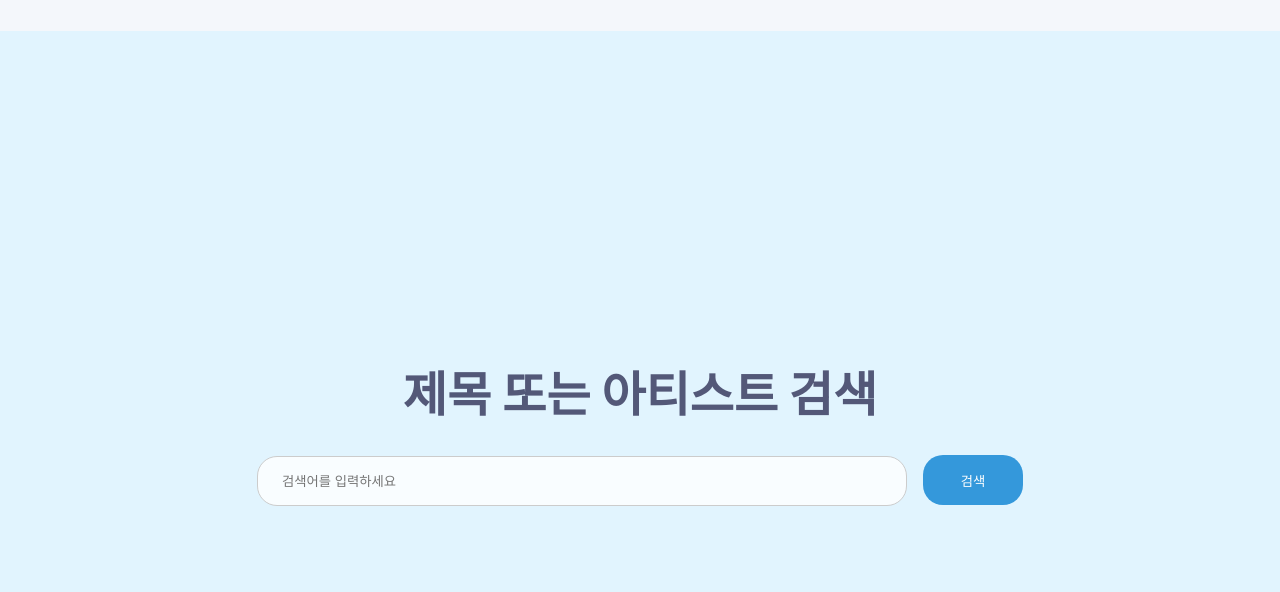
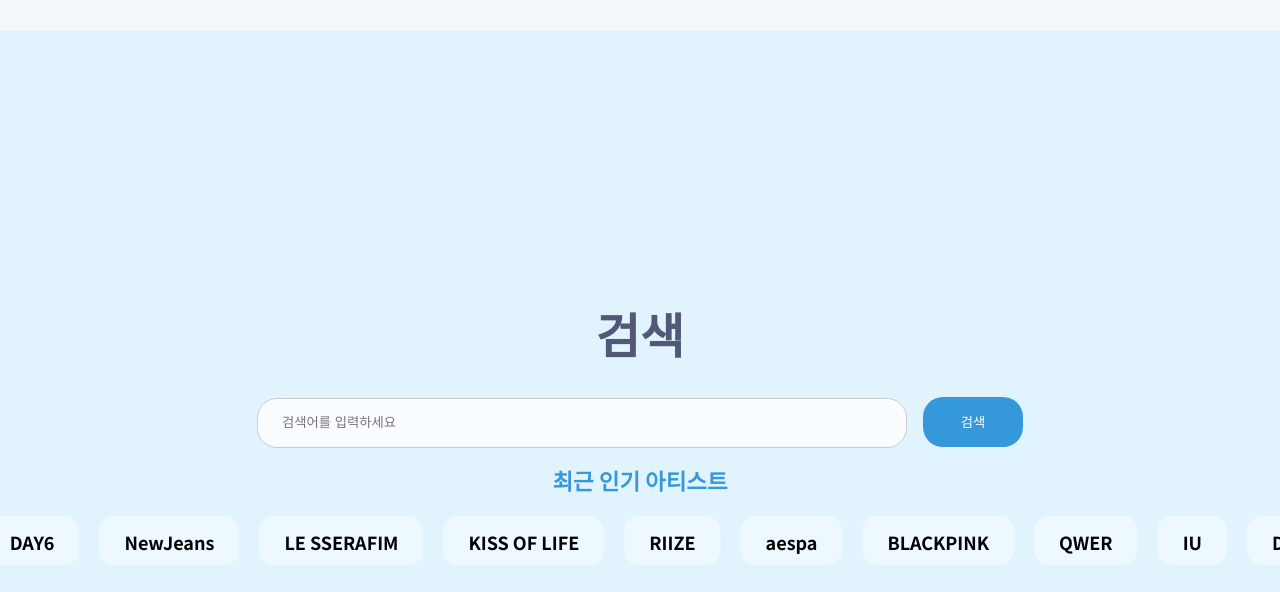
Before and after one commit to joonyoungchoi0801/melodypalette, a React (Create React App) app in the folder client/: page / in a window 1280 px wide. Shown: the part 1775-2367 px from the top of the page. Built offline with nearby package versions, Linux system fonts and the light colour scheme; no server answers.

Commit message:
design: Main search-section 최근 인기 아티스트 추가

```diff
--- a/client/src/components/Main/Main.css
+++ b/client/src/components/Main/Main.css
@@ -225,8 +225,62 @@
   height: 50px;
 }
 
+.second-container p {
+  font-size: 1.4rem;
+  margin-top: 1rem;
+  font-weight: bold;
+  color: #3498db;
+}
+
 .search-button:hover {
   background-color: #69a9d3;
+}
+
+.artists-marquee-container{
+  display: flex;
+  justify-content: center;
+}
+
+.artists-marquee {
+  display: flex;
+  align-items: center;
+  justify-content: start;
+  margin-top: 20px;
+  font-size: 18px;
+  font-weight: bold;
+  overflow: hidden;
+  white-space: nowrap;
+  width: 100%;
+  box-sizing: border-box;
+}
+
+.artist-name-box {
+  display: inline-block;
+  background-color: rgba(255, 255, 255, 0.42);
+  border-radius: 15px;
+  justify-content: center;
+  align-items: center;
+  margin-right: 20px;
+  display: inline-block;
+}
+
+.artist-name {
+  display: inline-block;
+  padding: 8px 25px 10px;
+}
+
+.artists-marquee-inner {
+  display: flex;
+  animation: marquee 15s linear infinite;
+}
+
+@keyframes marquee {
+  0% {
+    transform: translateX(0);
+  }
+  100% {
+    transform: translateX(-50%); /* 두 번째 리스트가 첫 번째 리스트와 정확히 이어지도록 설정 */
+  }
 }
 
 /*third-container styles*/
--- a/client/src/components/Main/Main.js
+++ b/client/src/components/Main/Main.js
@@ -63,6 +63,7 @@ function Main() {
   const [topTracks, setTopTracks] = useState([]);
   const [loading, setLoading] = useState(true);
   const navigate = useNavigate();
+  const artists = ["aespa", "BLACKPINK", "QWER", "IU", "DAY6", "NewJeans", "LE SSERAFIM", "KISS OF LIFE", "RIIZE"];
 
   const handleSearch = () => {
     console.log('Search button clicked with term:', searchTerm);
@@ -144,7 +145,7 @@ function Main() {
               <h3>음악 및 아티스트 검색</h3>
               <img src="/images/feature6.png" alt="feature6"/>
               <div className='feature-box'>
-                <p>원하는 음악이나 아티스트를 검색하여 쉽게 찾아 듣고, 즐길 수 있습니다</p>
+                <p>원하는 음악이나 아티스트를 검색하여<br/> 쉽게 찾아 듣고, 즐길 수 있습니다</p>
               </div>
             </div>
           </div>
@@ -153,7 +154,7 @@ function Main() {
 
       <section className="section3" id="search-section">
         <div className='second-container'>
-          <h2 className='second-container-title'>제목 또는 아티스트 검색</h2>
+          <h2 className='second-container-title'>검색</h2>
           <div className='search-container'>
             <input
               type="text"
@@ -164,6 +165,16 @@ function Main() {
             />
             <button className="search-button" onClick={handleSearch}>검색</button>
           </div>
+            <p>최근 인기 아티스트</p>
+            <div className="artists-marquee">
+              <div className="artists-marquee-inner">
+                {artists.concat(artists).map((artist, index) => (
+                  <div className='artist-name-box' key={index}>
+                    <span className="artist-name">{artist}</span>
+                  </div>
+                ))}
+              </div>
+            </div>
         </div>
       </section>
 
```
